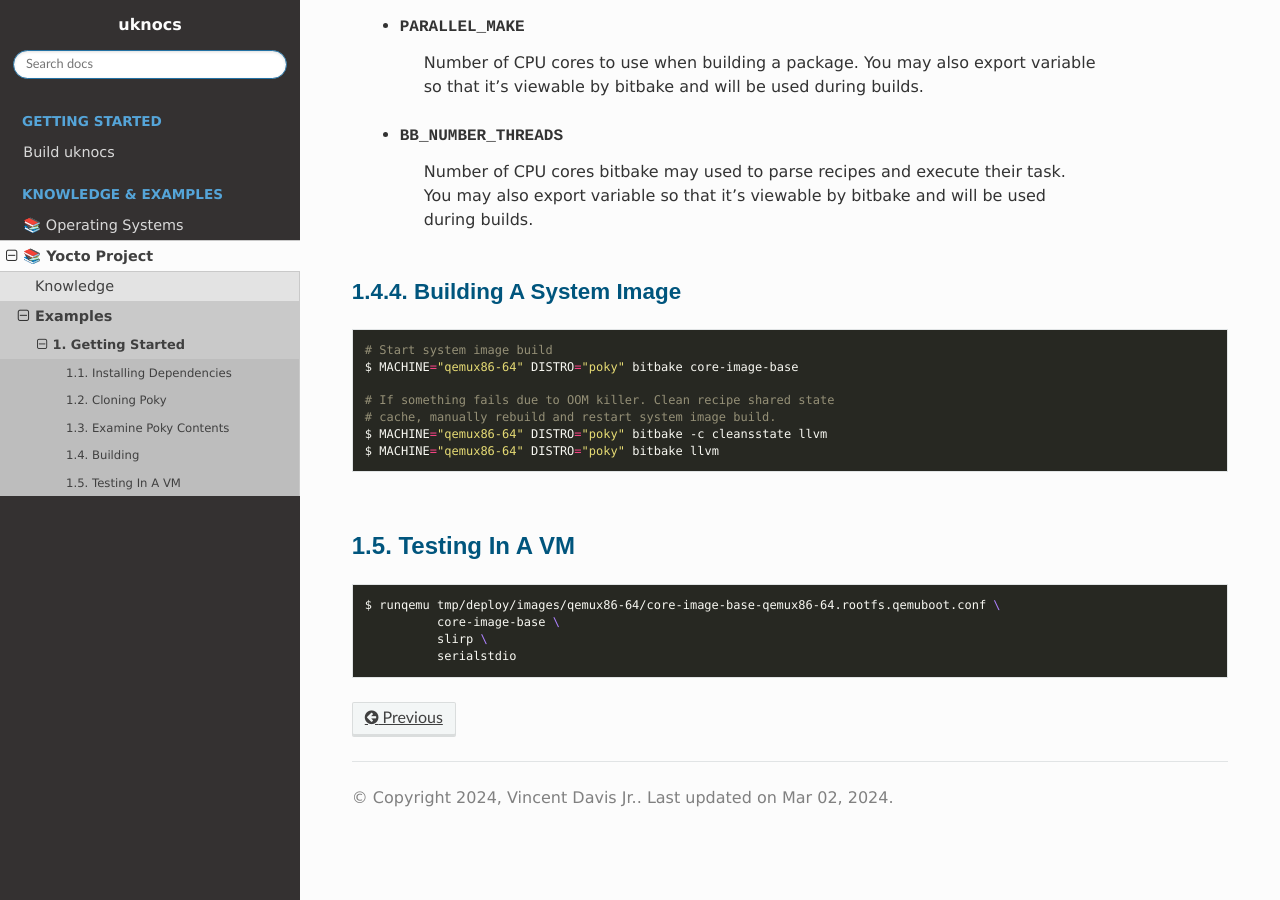
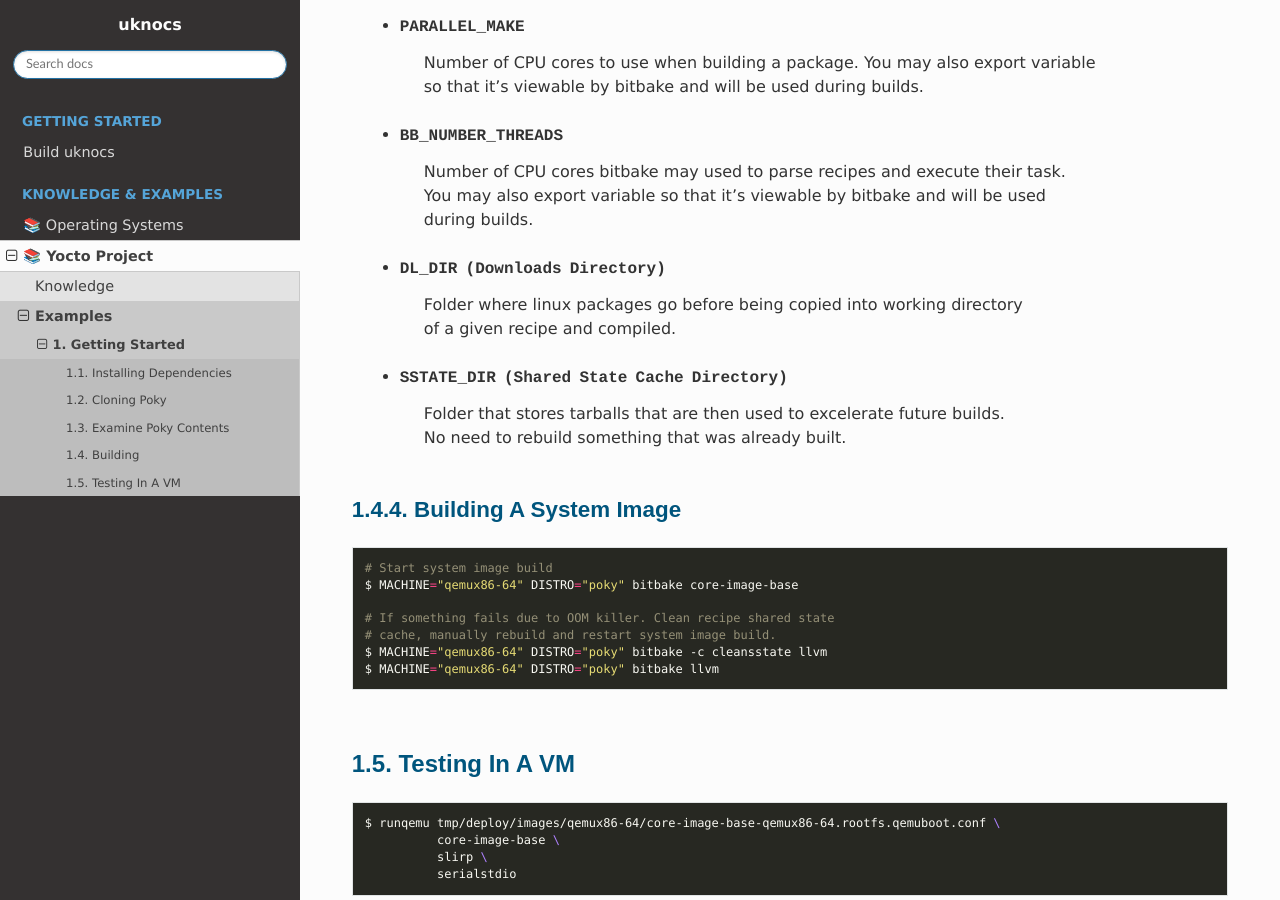
Before and after one commit to under-view/uknocs, a Sphinx documentation site: the page built from docs/yocto-project/examples/getting-started.rst, in a window 1280 px wide and 900 px high, scrolled down 4753 px. Built offline with Sphinx 7.4.7 and the Read the Docs theme 2.0.0, drawn with Linux system fonts in a browser that asks for light colours; formulas are drawn with MathJax 3.

Commit message:
yp-getting-started: add DL_DIR & SSTATE_DIR vars explanation
Signed-off-by: Vincent Davis Jr <vince@underview.tech>

```diff
--- a/docs/yocto-project/examples/getting-started.rst
+++ b/docs/yocto-project/examples/getting-started.rst
@@ -235,6 +235,14 @@ See Yocto Project `Variable Glossary`_ for more details.
 		| You may also export variable so that it's viewable by bitbake and will be used
 		| during builds.
 
+	* ``DL_DIR (Downloads Directory)``
+		| Folder where linux packages go before being copied into working directory
+		| of a given recipe and compiled.
+
+	* ``SSTATE_DIR (Shared State Cache Directory)``
+		| Folder that stores tarballs that are then used to excelerate future builds.
+		| No need to rebuild something that was already built.
+
 Building A System Image
 =======================
 
```
